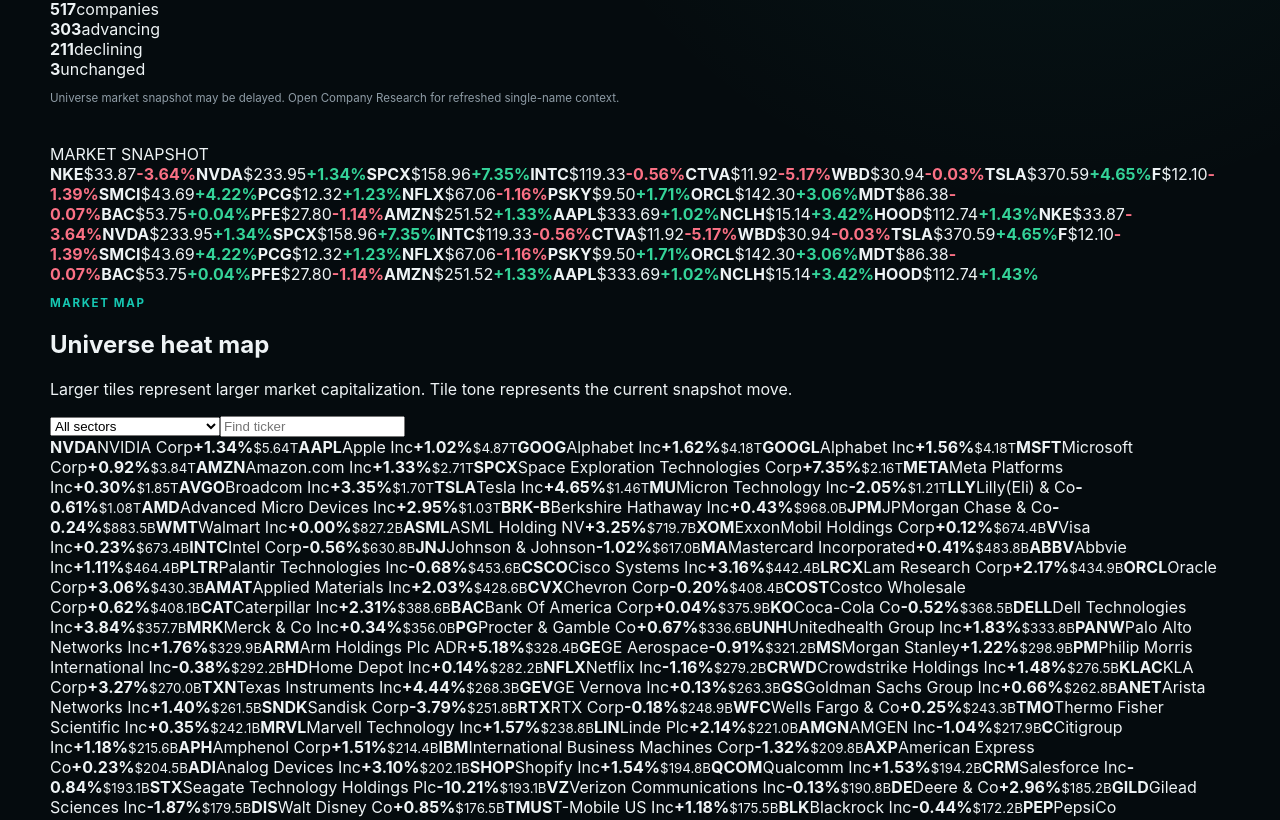
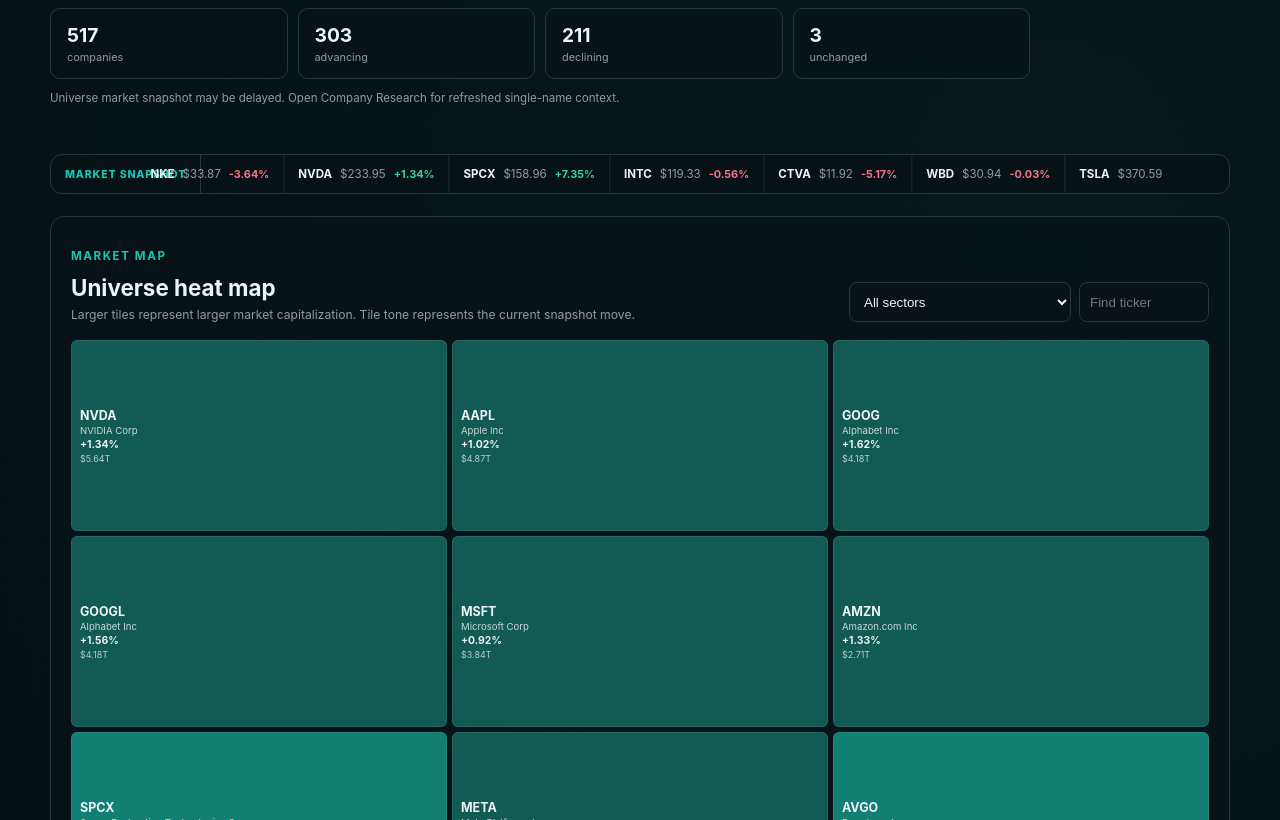
Before and after one commit to dhananikeya/equitylens-ai, a Next.js app: page /markets in a window 1280 px wide. Shown: the part 460-1280 px from the top of the page. Built offline with nearby package versions, Linux system fonts and the light colour scheme.

Commit message:
Style market monitor

```diff
--- a/app/globals.css
+++ b/app/globals.css
@@ -725,3 +725,168 @@ h1 span { color: var(--muted); }
 @media (max-width: 620px) {
   .filings-controls { grid-template-columns:1fr; }
 }
+
+.markets-page { padding-bottom:80px; }
+.markets-intro { max-width:980px; }
+.market-breadth {
+  margin-top:26px;
+  display:grid;
+  grid-template-columns:repeat(4,minmax(120px,1fr));
+  gap:10px;
+}
+.market-breadth div {
+  padding:14px 16px;
+  border:1px solid var(--border);
+  border-radius:10px;
+  background:rgba(9,18,23,.62);
+}
+.market-breadth strong, .market-breadth span { display:block; }
+.market-breadth strong { font-size:1.2rem; }
+.market-breadth span { margin-top:3px; color:var(--muted); font-size:.68rem; }
+
+.market-tape-shell {
+  display:flex;
+  align-items:stretch;
+  border:1px solid var(--border);
+  border-radius:12px;
+  overflow:hidden;
+  background:rgba(9,18,23,.76);
+  margin:10px 0 22px;
+}
+.market-tape-label {
+  flex:0 0 auto;
+  display:flex;
+  align-items:center;
+  padding:0 14px;
+  border-right:1px solid var(--border);
+  color:var(--teal);
+  font-size:.66rem;
+  font-weight:800;
+  letter-spacing:.08em;
+}
+.market-tape-track {
+  min-width:0;
+  display:flex;
+  overflow:hidden;
+}
+.market-tape-track {
+  animation: marketTape 55s linear infinite;
+  width:max-content;
+}
+.market-tape-shell:hover .market-tape-track { animation-play-state:paused; }
+.market-tape-item {
+  flex:0 0 auto;
+  display:grid;
+  grid-template-columns:auto auto auto;
+  gap:8px;
+  align-items:center;
+  padding:12px 14px;
+  border-right:1px solid rgba(38,54,64,.7);
+  font-size:.72rem;
+}
+.market-tape-item span { color:var(--muted); }
+.market-tape-item b { font-size:.68rem; }
+@keyframes marketTape {
+  from { transform:translateX(0); }
+  to { transform:translateX(-50%); }
+}
+
+.market-board {
+  border:1px solid var(--border);
+  border-radius:14px;
+  padding:20px;
+  background:rgba(9,18,23,.62);
+}
+.market-board-head {
+  display:flex;
+  justify-content:space-between;
+  gap:24px;
+  align-items:end;
+  margin-bottom:18px;
+}
+.market-board-head h2 { margin:6px 0 6px; font-size:1.4rem; }
+.market-board-head p:last-child { margin:0; color:var(--muted); font-size:.76rem; }
+.market-board-controls {
+  display:flex;
+  gap:8px;
+  min-width:360px;
+}
+.market-board-controls select,
+.market-board-controls input {
+  min-height:40px;
+  padding:0 10px;
+  border:1px solid var(--border);
+  border-radius:8px;
+  background:var(--surface);
+  color:var(--text);
+  outline:none;
+}
+.market-board-controls select { flex:1; }
+.market-board-controls input { width:130px; }
+
+.heat-grid {
+  display:grid;
+  grid-template-columns:repeat(12, minmax(0,1fr));
+  grid-auto-rows:44px;
+  gap:5px;
+  grid-auto-flow:dense;
+}
+.heat-tile {
+  min-width:0;
+  min-height:0;
+  padding:8px;
+  border:1px solid rgba(255,255,255,.08);
+  border-radius:6px;
+  display:flex;
+  flex-direction:column;
+  justify-content:center;
+  overflow:hidden;
+  transition:transform .14s ease, filter .14s ease;
+}
+.heat-tile:hover { transform:scale(1.01); filter:brightness(1.12); z-index:2; }
+.heat-tile strong { font-size:.78rem; }
+.heat-tile span {
+  display:block;
+  margin:2px 0;
+  overflow:hidden;
+  white-space:nowrap;
+  text-overflow:ellipsis;
+  font-size:.6rem;
+  opacity:.82;
+}
+.heat-tile b { font-size:.65rem; }
+.heat-tile small { margin-top:2px; font-size:.56rem; opacity:.75; }
+.heat-strong-up { background:#137f72; }
+.heat-up { background:#125b53; }
+.heat-flat { background:#24333a; }
+.heat-down { background:#7e393e; }
+.heat-strong-down { background:#7f1d1d; }
+
+.macro-context {
+  display:grid;
+  grid-template-columns:repeat(2,1fr);
+  gap:16px;
+  padding:18px 0 0;
+}
+.macro-context article {
+  padding:22px;
+  border:1px solid var(--border);
+  border-radius:14px;
+  background:linear-gradient(145deg,rgba(13,23,29,.94),rgba(9,18,23,.88));
+}
+.macro-context h2 { margin:7px 0 8px; font-size:1.25rem; }
+.macro-context p:last-child { color:var(--muted); line-height:1.6; font-size:.82rem; }
+
+@media (max-width: 900px) {
+  .market-breadth { grid-template-columns:repeat(2,1fr); }
+  .market-board-head { align-items:flex-start; flex-direction:column; }
+  .market-board-controls { min-width:0; width:100%; }
+  .heat-grid { grid-template-columns:repeat(8,minmax(0,1fr)); }
+}
+@media (max-width: 620px) {
+  .market-tape-label { display:none; }
+  .market-board-controls { flex-direction:column; }
+  .market-board-controls input { width:100%; }
+  .heat-grid { grid-template-columns:repeat(4,minmax(0,1fr)); grid-auto-rows:52px; }
+  .macro-context { grid-template-columns:1fr; }
+}
```
